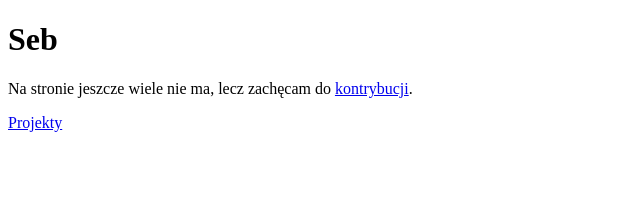
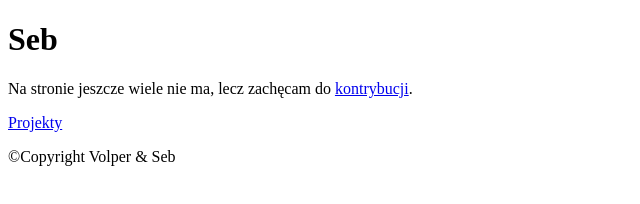
Before and after one commit to Seb-M11/sebson.tk, a plain HTML site: page index.html in a window 1280 px wide. Shown: the whole page, without its empty margins (0-640 px from the left). Drawn offline with Linux system fonts and the light colour scheme.

Commit message:
Update index.html

```diff
--- a/index.html
+++ b/index.html
@@ -16,6 +16,7 @@
     <p>Na stronie jeszcze wiele nie ma, lecz zachęcam do <a href="kontrybucja">kontrybucji</a>.</p>
     <a href="projekty">Projekty</a>
   </main>
+  <p>©Copyright Volper & Seb</p>
 </body>
 
 </html>
```
